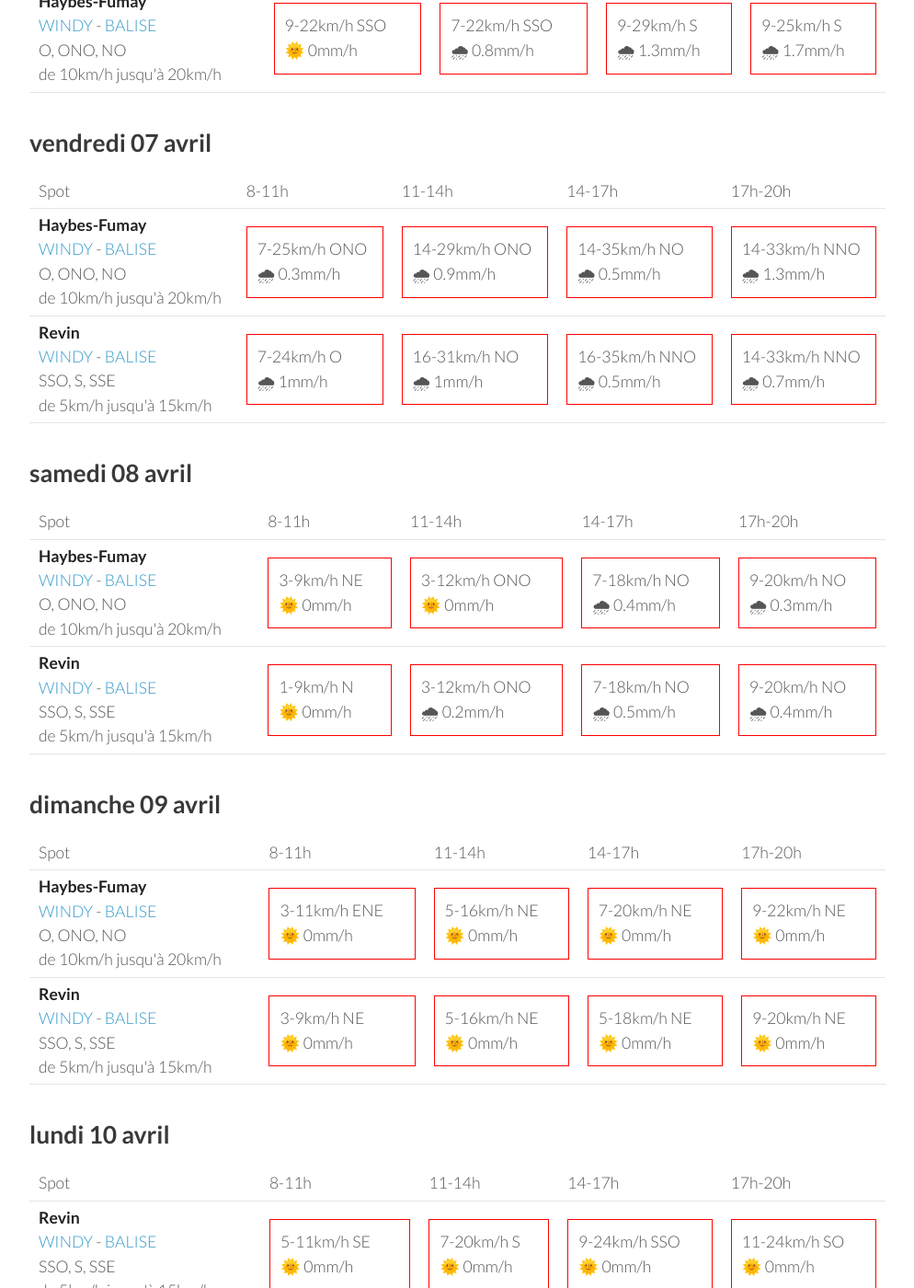
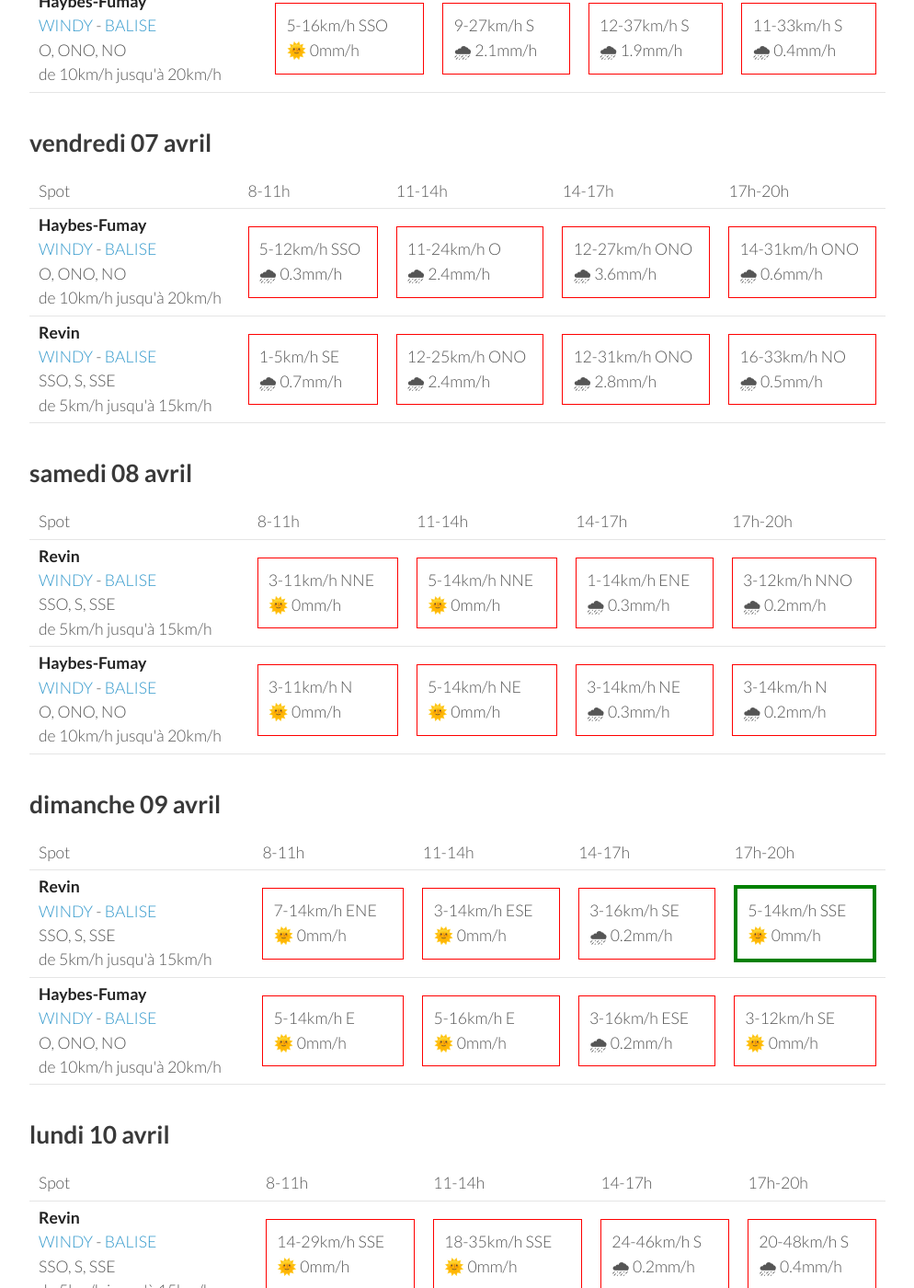
Before and after one commit to parapente-dans-le-nord/parapente-dans-le-nord.github.io, a Jekyll site: the page built from ardennes.markdown, in a window 1280 px wide and 1400 px high, scrolled down 859 px. Shown: the whole window at 92% size, without its empty margins (26-1020 px from the left). Built offline with Jekyll 4.4.1, drawn with Linux system fonts in a browser that asks for light colours; some of the changed text lies outside the part shown.

Commit message:
update index.markdown

```diff
--- a/ardennes.markdown
+++ b/ardennes.markdown
@@ -25,18 +25,18 @@ page mise à jour le mercredi 05 avril 13:10
         <td><strong>Revin</strong><br><a href="https://windy.com/49.948/4.625?49.543,4.625,8">WINDY</a> - <span class=""><a href="http://www.balisemeteo.com/balise.php?idBalise=5019">BALISE</a> </span><br> <span class="vent-favorable">SSO, S, SSE</span><br><span class="force-vent">de 5km/h jusqu'à 15km/h</span> </td>
 
             <td><div class="not-flyable"><p>0-0km/h NA</p><p>🌧️ 0mm/h</p></div></td>
-            <td><div class="not-flyable"><p>0-3km/h S</p><p>🌞 0mm/h</p></div></td>
-            <td><div class="not-flyable"><p>1-7km/h NE</p><p>🌞 0mm/h</p></div></td>
-            <td><div class="not-flyable"><p>5-14km/h NNO</p><p>🌞 0mm/h</p></div></td>
+            <td><div class="not-flyable"><p>0-0km/h NA</p><p>🌧️ 0mm/h</p></div></td>
+            <td><div class="not-flyable"><p>0-0km/h NA</p><p>🌧️ 0mm/h</p></div></td>
+            <td><div class="not-flyable"><p>5-18km/h NNO</p><p>🌞 0mm/h</p></div></td>
 
     </tr>
 <tr>
         <td><strong>Haybes-Fumay</strong><br><a href="https://windy.com/49.998/4.715?49.913,4.738,10">WINDY</a> - <span class=""><a href="http://www.balisemeteo.com/balise.php?idBalise=104">BALISE</a> </span><br> <span class="vent-favorable">O, ONO, NO</span><br><span class="force-vent">de 10km/h jusqu'à 20km/h</span> </td>
 
             <td><div class="not-flyable"><p>0-0km/h NA</p><p>🌧️ 0mm/h</p></div></td>
-            <td><div class="not-flyable"><p>0-3km/h NO</p><p>🌞 0mm/h</p></div></td>
-            <td><div class="not-flyable"><p>3-12km/h NNE</p><p>🌞 0mm/h</p></div></td>
-            <td><div class="not-flyable"><p>7-16km/h NNE</p><p>🌞 0mm/h</p></div></td>
+            <td><div class="not-flyable"><p>0-0km/h NA</p><p>🌧️ 0mm/h</p></div></td>
+            <td><div class="not-flyable"><p>0-0km/h NA</p><p>🌧️ 0mm/h</p></div></td>
+            <td><div class="not-flyable"><p>5-18km/h NNE</p><p>🌞 0mm/h</p></div></td>
 
     </tr>
 
@@ -58,20 +58,20 @@ page mise à jour le mercredi 05 avril 13:10
 <tr>
         <td><strong>Revin</strong><br><a href="https://windy.com/49.948/4.625?49.543,4.625,8">WINDY</a> - <span class=""><a href="http://www.balisemeteo.com/balise.php?idBalise=5019">BALISE</a> </span><br> <span class="vent-favorable">SSO, S, SSE</span><br><span class="force-vent">de 5km/h jusqu'à 15km/h</span> </td>
 
-            <td><div class="not-flyable"><p>3-9km/h SSE</p><p>🌞 0mm/h</p></div></td>
-            <td><div class="flyable"><p>5-14km/h S</p><p>🌧 1.3mm/h</p></div></td>
-            <td><div class="not-flyable"><p>5-16km/h S</p><p>🌧 1.3mm/h</p></div></td>
-            <td><div class="not-flyable"><p>5-18km/h S</p><p>🌧 2mm/h</p></div></td>
+            <td><div class="not-flyable"><p>3-9km/h OSO</p><p>🌧 0.2mm/h</p></div></td>
+            <td><div class="not-flyable"><p>7-18km/h S</p><p>🌧 2.1mm/h</p></div></td>
+            <td><div class="not-flyable"><p>9-27km/h S</p><p>🌧 2.2mm/h</p></div></td>
+            <td><div class="not-flyable"><p>5-20km/h S</p><p>🌧 0.8mm/h</p></div></td>
 
 
     </tr>
 <tr>
         <td><strong>Haybes-Fumay</strong><br><a href="https://windy.com/49.998/4.715?49.913,4.738,10">WINDY</a> - <span class=""><a href="http://www.balisemeteo.com/balise.php?idBalise=104">BALISE</a> </span><br> <span class="vent-favorable">O, ONO, NO</span><br><span class="force-vent">de 10km/h jusqu'à 20km/h</span> </td>
 
-            <td><div class="not-flyable"><p>9-22km/h SSO</p><p>🌞 0mm/h</p></div></td>
-            <td><div class="not-flyable"><p>7-22km/h SSO</p><p>🌧 0.8mm/h</p></div></td>
-            <td><div class="not-flyable"><p>9-29km/h S</p><p>🌧 1.3mm/h</p></div></td>
-            <td><div class="not-flyable"><p>9-25km/h S</p><p>🌧 1.7mm/h</p></div></td>
+            <td><div class="not-flyable"><p>5-16km/h SSO</p><p>🌞 0mm/h</p></div></td>
+            <td><div class="not-flyable"><p>9-27km/h S</p><p>🌧 2.1mm/h</p></div></td>
+            <td><div class="not-flyable"><p>12-37km/h S</p><p>🌧 1.9mm/h</p></div></td>
+            <td><div class="not-flyable"><p>11-33km/h S</p><p>🌧 0.4mm/h</p></div></td>
 
 
     </tr>
@@ -94,20 +94,20 @@ page mise à jour le mercredi 05 avril 13:10
 <tr>
         <td><strong>Haybes-Fumay</strong><br><a href="https://windy.com/49.998/4.715?49.913,4.738,10">WINDY</a> - <span class=""><a href="http://www.balisemeteo.com/balise.php?idBalise=104">BALISE</a> </span><br> <span class="vent-favorable">O, ONO, NO</span><br><span class="force-vent">de 10km/h jusqu'à 20km/h</span> </td>
 
-            <td><div class="not-flyable"><p>7-25km/h ONO</p><p>🌧 0.3mm/h</p></div></td>
-            <td><div class="not-flyable"><p>14-29km/h ONO</p><p>🌧 0.9mm/h</p></div></td>
-            <td><div class="not-flyable"><p>14-35km/h NO</p><p>🌧 0.5mm/h</p></div></td>
-            <td><div class="not-flyable"><p>14-33km/h NNO</p><p>🌧 1.3mm/h</p></div></td>
+            <td><div class="not-flyable"><p>5-12km/h SSO</p><p>🌧 0.3mm/h</p></div></td>
+            <td><div class="not-flyable"><p>11-24km/h O</p><p>🌧 2.4mm/h</p></div></td>
+            <td><div class="not-flyable"><p>12-27km/h ONO</p><p>🌧 3.6mm/h</p></div></td>
+            <td><div class="not-flyable"><p>14-31km/h ONO</p><p>🌧 0.6mm/h</p></div></td>
 
 
     </tr>
 <tr>
         <td><strong>Revin</strong><br><a href="https://windy.com/49.948/4.625?49.543,4.625,8">WINDY</a> - <span class=""><a href="http://www.balisemeteo.com/balise.php?idBalise=5019">BALISE</a> </span><br> <span class="vent-favorable">SSO, S, SSE</span><br><span class="force-vent">de 5km/h jusqu'à 15km/h</span> </td>
 
-            <td><div class="not-flyable"><p>7-24km/h O</p><p>🌧 1mm/h</p></div></td>
-            <td><div class="not-flyable"><p>16-31km/h NO</p><p>🌧 1mm/h</p></div></td>
-            <td><div class="not-flyable"><p>16-35km/h NNO</p><p>🌧 0.5mm/h</p></div></td>
-            <td><div class="not-flyable"><p>14-33km/h NNO</p><p>🌧 0.7mm/h</p></div></td>
+            <td><div class="not-flyable"><p>1-5km/h SE</p><p>🌧 0.7mm/h</p></div></td>
+            <td><div class="not-flyable"><p>12-25km/h ONO</p><p>🌧 2.4mm/h</p></div></td>
+            <td><div class="not-flyable"><p>12-31km/h ONO</p><p>🌧 2.8mm/h</p></div></td>
+            <td><div class="not-flyable"><p>16-33km/h NO</p><p>🌧 0.5mm/h</p></div></td>
 
 
     </tr>
@@ -128,22 +128,22 @@ page mise à jour le mercredi 05 avril 13:10
       <td>17h-20h</td>
     </tr>
 <tr>
-        <td><strong>Haybes-Fumay</strong><br><a href="https://windy.com/49.998/4.715?49.913,4.738,10">WINDY</a> - <span class=""><a href="http://www.balisemeteo.com/balise.php?idBalise=104">BALISE</a> </span><br> <span class="vent-favorable">O, ONO, NO</span><br><span class="force-vent">de 10km/h jusqu'à 20km/h</span> </td>
+        <td><strong>Revin</strong><br><a href="https://windy.com/49.948/4.625?49.543,4.625,8">WINDY</a> - <span class=""><a href="http://www.balisemeteo.com/balise.php?idBalise=5019">BALISE</a> </span><br> <span class="vent-favorable">SSO, S, SSE</span><br><span class="force-vent">de 5km/h jusqu'à 15km/h</span> </td>
 
-            <td><div class="not-flyable"><p>3-9km/h NE</p><p>🌞 0mm/h</p></div></td>
-            <td><div class="not-flyable"><p>3-12km/h ONO</p><p>🌞 0mm/h</p></div></td>
-            <td><div class="not-flyable"><p>7-18km/h NO</p><p>🌧 0.4mm/h</p></div></td>
-            <td><div class="not-flyable"><p>9-20km/h NO</p><p>🌧 0.3mm/h</p></div></td>
+            <td><div class="not-flyable"><p>3-11km/h NNE</p><p>🌞 0mm/h</p></div></td>
+            <td><div class="not-flyable"><p>5-14km/h NNE</p><p>🌞 0mm/h</p></div></td>
+            <td><div class="not-flyable"><p>1-14km/h ENE</p><p>🌧 0.3mm/h</p></div></td>
+            <td><div class="not-flyable"><p>3-12km/h NNO</p><p>🌧 0.2mm/h</p></div></td>
 
 
     </tr>
 <tr>
-        <td><strong>Revin</strong><br><a href="https://windy.com/49.948/4.625?49.543,4.625,8">WINDY</a> - <span class=""><a href="http://www.balisemeteo.com/balise.php?idBalise=5019">BALISE</a> </span><br> <span class="vent-favorable">SSO, S, SSE</span><br><span class="force-vent">de 5km/h jusqu'à 15km/h</span> </td>
+        <td><strong>Haybes-Fumay</strong><br><a href="https://windy.com/49.998/4.715?49.913,4.738,10">WINDY</a> - <span class=""><a href="http://www.balisemeteo.com/balise.php?idBalise=104">BALISE</a> </span><br> <span class="vent-favorable">O, ONO, NO</span><br><span class="force-vent">de 10km/h jusqu'à 20km/h</span> </td>
 
-            <td><div class="not-flyable"><p>1-9km/h N</p><p>🌞 0mm/h</p></div></td>
-            <td><div class="not-flyable"><p>3-12km/h ONO</p><p>🌧 0.2mm/h</p></div></td>
-            <td><div class="not-flyable"><p>7-18km/h NO</p><p>🌧 0.5mm/h</p></div></td>
-            <td><div class="not-flyable"><p>9-20km/h NO</p><p>🌧 0.4mm/h</p></div></td>
+            <td><div class="not-flyable"><p>3-11km/h N</p><p>🌞 0mm/h</p></div></td>
+            <td><div class="not-flyable"><p>5-14km/h NE</p><p>🌞 0mm/h</p></div></td>
+            <td><div class="not-flyable"><p>3-14km/h NE</p><p>🌧 0.3mm/h</p></div></td>
+            <td><div class="not-flyable"><p>3-14km/h N</p><p>🌧 0.2mm/h</p></div></td>
 
 
     </tr>
@@ -164,22 +164,22 @@ page mise à jour le mercredi 05 avril 13:10
       <td>17h-20h</td>
     </tr>
 <tr>
-        <td><strong>Haybes-Fumay</strong><br><a href="https://windy.com/49.998/4.715?49.913,4.738,10">WINDY</a> - <span class=""><a href="http://www.balisemeteo.com/balise.php?idBalise=104">BALISE</a> </span><br> <span class="vent-favorable">O, ONO, NO</span><br><span class="force-vent">de 10km/h jusqu'à 20km/h</span> </td>
+        <td><strong>Revin</strong><br><a href="https://windy.com/49.948/4.625?49.543,4.625,8">WINDY</a> - <span class=""><a href="http://www.balisemeteo.com/balise.php?idBalise=5019">BALISE</a> </span><br> <span class="vent-favorable">SSO, S, SSE</span><br><span class="force-vent">de 5km/h jusqu'à 15km/h</span> </td>
 
-            <td><div class="not-flyable"><p>3-11km/h ENE</p><p>🌞 0mm/h</p></div></td>
-            <td><div class="not-flyable"><p>5-16km/h NE</p><p>🌞 0mm/h</p></div></td>
-            <td><div class="not-flyable"><p>7-20km/h NE</p><p>🌞 0mm/h</p></div></td>
-            <td><div class="not-flyable"><p>9-22km/h NE</p><p>🌞 0mm/h</p></div></td>
+            <td><div class="not-flyable"><p>7-14km/h ENE</p><p>🌞 0mm/h</p></div></td>
+            <td><div class="not-flyable"><p>3-14km/h ESE</p><p>🌞 0mm/h</p></div></td>
+            <td><div class="not-flyable"><p>3-16km/h SE</p><p>🌧 0.2mm/h</p></div></td>
+            <td><div class="flyable"><p>5-14km/h SSE</p><p>🌞 0mm/h</p></div></td>
 
 
     </tr>
 <tr>
-        <td><strong>Revin</strong><br><a href="https://windy.com/49.948/4.625?49.543,4.625,8">WINDY</a> - <span class=""><a href="http://www.balisemeteo.com/balise.php?idBalise=5019">BALISE</a> </span><br> <span class="vent-favorable">SSO, S, SSE</span><br><span class="force-vent">de 5km/h jusqu'à 15km/h</span> </td>
+        <td><strong>Haybes-Fumay</strong><br><a href="https://windy.com/49.998/4.715?49.913,4.738,10">WINDY</a> - <span class=""><a href="http://www.balisemeteo.com/balise.php?idBalise=104">BALISE</a> </span><br> <span class="vent-favorable">O, ONO, NO</span><br><span class="force-vent">de 10km/h jusqu'à 20km/h</span> </td>
 
-            <td><div class="not-flyable"><p>3-9km/h NE</p><p>🌞 0mm/h</p></div></td>
-            <td><div class="not-flyable"><p>5-16km/h NE</p><p>🌞 0mm/h</p></div></td>
-            <td><div class="not-flyable"><p>5-18km/h NE</p><p>🌞 0mm/h</p></div></td>
-            <td><div class="not-flyable"><p>9-20km/h NE</p><p>🌞 0mm/h</p></div></td>
+            <td><div class="not-flyable"><p>5-14km/h E</p><p>🌞 0mm/h</p></div></td>
+            <td><div class="not-flyable"><p>5-16km/h E</p><p>🌞 0mm/h</p></div></td>
+            <td><div class="not-flyable"><p>3-16km/h ESE</p><p>🌧 0.2mm/h</p></div></td>
+            <td><div class="not-flyable"><p>3-12km/h SE</p><p>🌞 0mm/h</p></div></td>
 
 
     </tr>
@@ -202,20 +202,20 @@ page mise à jour le mercredi 05 avril 13:10
 <tr>
         <td><strong>Revin</strong><br><a href="https://windy.com/49.948/4.625?49.543,4.625,8">WINDY</a> - <span class=""><a href="http://www.balisemeteo.com/balise.php?idBalise=5019">BALISE</a> </span><br> <span class="vent-favorable">SSO, S, SSE</span><br><span class="force-vent">de 5km/h jusqu'à 15km/h</span> </td>
 
-            <td><div class="not-flyable"><p>5-11km/h SE</p><p>🌞 0mm/h</p></div></td>
-            <td><div class="not-flyable"><p>7-20km/h S</p><p>🌞 0mm/h</p></div></td>
-            <td><div class="not-flyable"><p>9-24km/h SSO</p><p>🌞 0mm/h</p></div></td>
-            <td><div class="not-flyable"><p>11-24km/h SO</p><p>🌞 0mm/h</p></div></td>
+            <td><div class="not-flyable"><p>14-29km/h SSE</p><p>🌞 0mm/h</p></div></td>
+            <td><div class="not-flyable"><p>18-35km/h SSE</p><p>🌞 0mm/h</p></div></td>
+            <td><div class="not-flyable"><p>24-46km/h S</p><p>🌧 0.2mm/h</p></div></td>
+            <td><div class="not-flyable"><p>20-48km/h S</p><p>🌧 0.4mm/h</p></div></td>
 
 
     </tr>
 <tr>
         <td><strong>Haybes-Fumay</strong><br><a href="https://windy.com/49.998/4.715?49.913,4.738,10">WINDY</a> - <span class=""><a href="http://www.balisemeteo.com/balise.php?idBalise=104">BALISE</a> </span><br> <span class="vent-favorable">O, ONO, NO</span><br><span class="force-vent">de 10km/h jusqu'à 20km/h</span> </td>
 
-            <td><div class="not-flyable"><p>5-11km/h SSE</p><p>🌞 0mm/h</p></div></td>
-            <td><div class="not-flyable"><p>7-20km/h S</p><p>🌞 0mm/h</p></div></td>
-            <td><div class="not-flyable"><p>9-22km/h SSO</p><p>🌞 0mm/h</p></div></td>
-            <td><div class="not-flyable"><p>11-24km/h SO</p><p>🌞 0mm/h</p></div></td>
+            <td><div class="not-flyable"><p>16-33km/h SSE</p><p>🌞 0mm/h</p></div></td>
+            <td><div class="not-flyable"><p>18-38km/h S</p><p>🌞 0mm/h</p></div></td>
+            <td><div class="not-flyable"><p>24-50km/h S</p><p>🌧 0.2mm/h</p></div></td>
+            <td><div class="not-flyable"><p>20-50km/h S</p><p>🌧 0.8mm/h</p></div></td>
 
 
     </tr>
```
Also changed, not shown: other parts of ardennes.markdown (+1 -1 lines).
